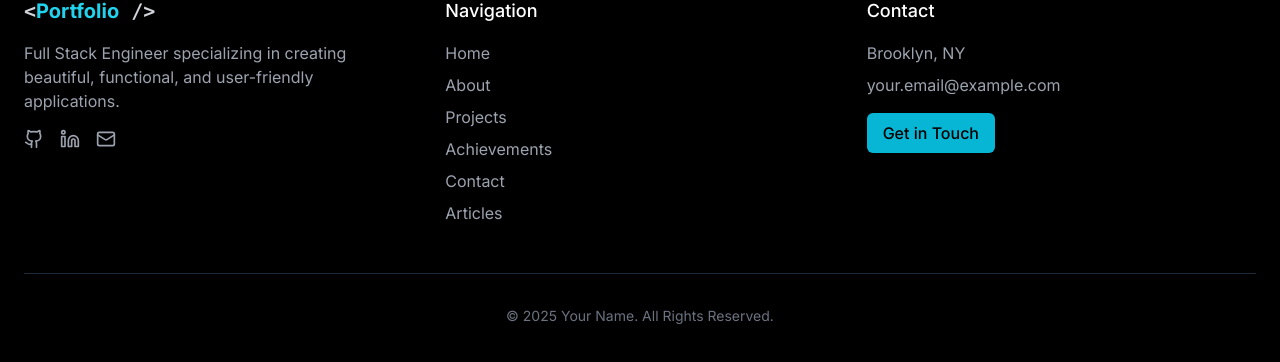
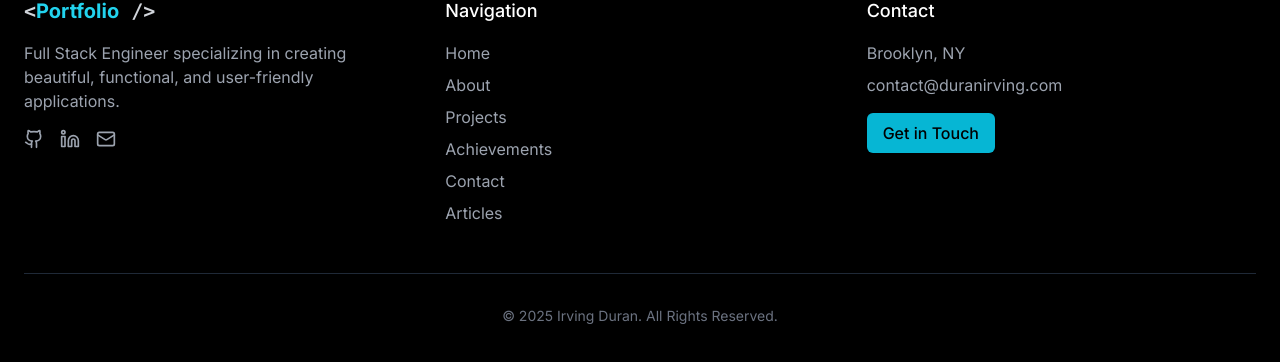
Before and after one commit to fixmylifedesigns/portfoliov3, a Next.js app: page / in a window 1280 px wide. Shown: the part 4579-4941 px from the top of the page. Built offline with nearby package versions, Linux system fonts and the light colour scheme; no server answers.

Commit message:
Update Footer.tsx

```diff
--- a/src/components/layout/Footer.tsx
+++ b/src/components/layout/Footer.tsx
@@ -79,7 +79,7 @@ const Footer = () => {
           <div>
             <h3 className="text-white text-lg font-medium mb-4">Contact</h3>
             <p className="text-gray-400 mb-2">Brooklyn, NY</p>
-            <p className="text-gray-400 mb-4">your.email@example.com</p>
+            <p className="text-gray-400 mb-4">contact@duranirving.com</p>
             <a
               href="#contact"
               className="inline-block bg-cyan-500 hover:bg-cyan-600 text-black font-medium py-2 px-4 rounded-md transition-colors duration-300"
@@ -90,7 +90,7 @@ const Footer = () => {
         </div>
 
         <div className="border-t border-gray-800 mt-12 pt-8 text-center text-gray-500 text-sm">
-          <p>© {currentYear} Your Name. All Rights Reserved.</p>
+          <p>© {currentYear} Irving Duran. All Rights Reserved.</p>
         </div>
       </div>
     </footer>
```
